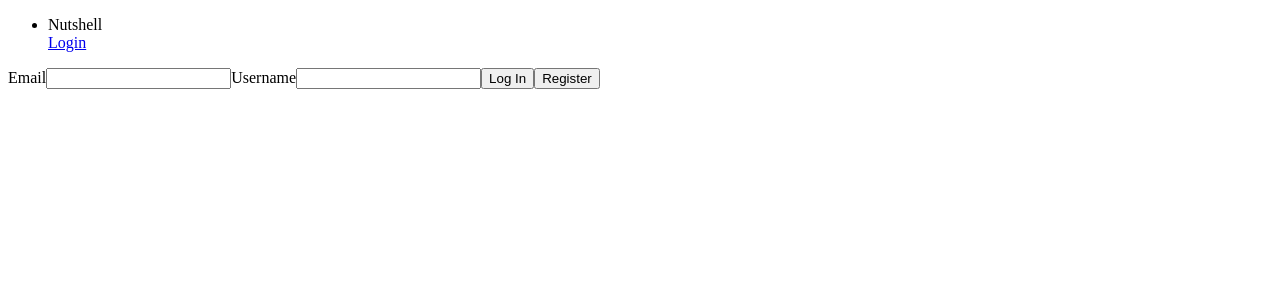
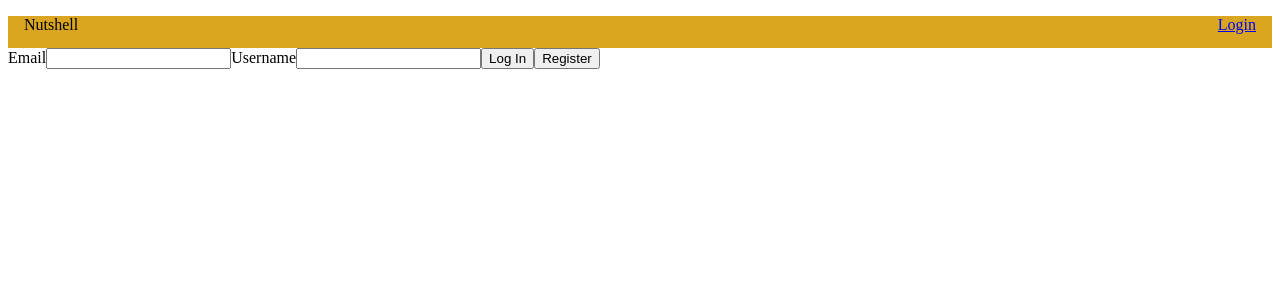
Before and after one commit to The-Freezing-Panthers/nutshell, a React (Create React App) app: page / in a window 1280 px wide. Shown: the top 300 px of the page. Built offline with nearby package versions, Linux system fonts and the light colour scheme.

Commit message:
added simple nav styles

```diff
--- a/src/components/nav/Navbar.css
+++ b/src/components/nav/Navbar.css
@@ -0,0 +1,15 @@
+.navbar {
+    background-color: goldenrod;
+    height: 2em;
+}
+
+.navbar ul {
+    display: flex;
+    flex-direction: row;
+    justify-content: space-between;
+    padding: 0 1em;
+}
+
+.navbar ul li {
+    list-style: none;
+}
--- a/src/components/nav/Navbar.js
+++ b/src/components/nav/Navbar.js
@@ -1,6 +1,7 @@
 //Purpose: Building the navbar to display the logout button
 
 import React, { Component } from 'react'
+import './Navbar.css'
 
 
 export default class Navbar extends Component {
```
